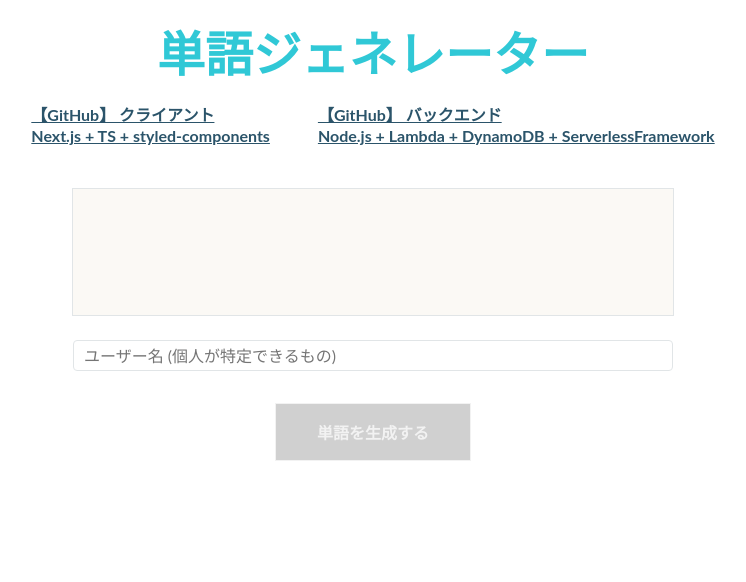
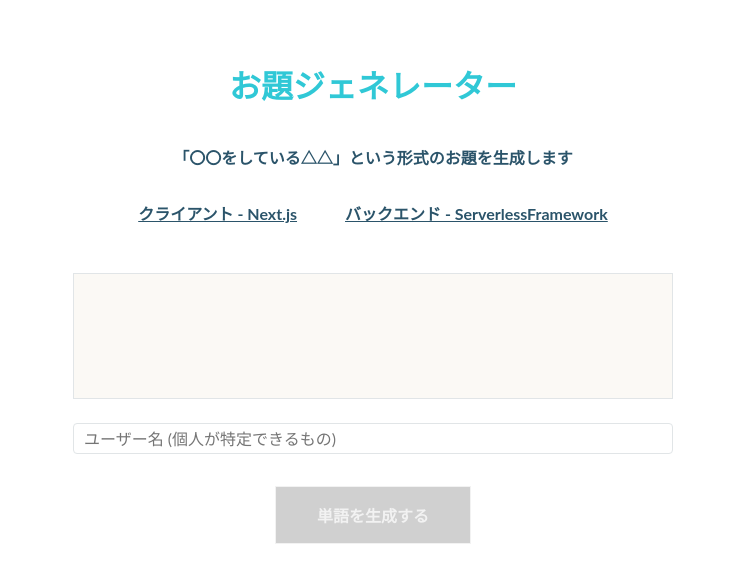
Before and after one commit to kubo-hide-kun/creative-meetup, a Next.js app: page / in a window 1280 px wide. Shown: the top 582 px of the page, without its empty margins (267-1013 px from the left). Built offline with nearby package versions, Linux system fonts and the light colour scheme.

Commit message:
feat: fetch用のhooksを作成 & スタイルの調整

```diff
--- a/components/BasicBtn.tsx
+++ b/components/BasicBtn.tsx
@@ -1,10 +1,10 @@
 import styled from "styled-components";
 
-export const BasicBtn = styled.button<{ canClick: boolean }>`
+export const BasicBtn = styled.button<{ disabled: boolean }>`
   padding: 16px 20px;
-  border: 1px solid ${(props) => (props.canClick ? "#30c8d6" : "#f2f2f2")};
-  background-color: ${(props) => (props.canClick ? "#30c8d6" : "#d0d0d0")};
-  color: ${(props) => (props.canClick ? "white" : "#f2f2f2")};
+  border: 1px solid ${({disabled}) => (!disabled ? "#30c8d6" : "#f2f2f2")};
+  background-color: ${({disabled}) => (!disabled ? "#30c8d6" : "#d0d0d0")};
+  color: ${({disabled}) => (!disabled ? "white" : "#f2f2f2")};
   font-weight: bold;
   font-size: 1rem;
   font-family: Lato, "Hiragino Maru Gothic Pro", "Meiryo UI", Meiryo,
--- a/components/Header.tsx
+++ b/components/Header.tsx
@@ -2,23 +2,33 @@ import styled from "styled-components";
 
 const HeaderDiv = styled.div`
   display: flex;
+  flex-direction: column;
   justify-content: space-around;
   align-items: center;
-  padding: 16px 48px;
 `;
 
 const TitleHead = styled.h1`
   font-family: "Meiryo UI", Meiryo, "MS PGothic", sans-serif;
   font-weight: bold;
   color: #30c8d6;
-  margin: 0;
-  font-size: 3rem;
+  padding: 32px 0 16px;
+  font-size: 2rem;
+`;
+
+const SubTitleHead = styled.div`
+  margin-bottom: 32px;
+  color: #2b546a;
+  font-weight: bold;
+  font-size: 1rem;
+  font-family: Lato, "Hiragino Maru Gothic Pro", "Meiryo UI", Meiryo,
+    "MS PGothic", sans-serif;
 `;
 
 export const Header: React.VFC = () => {
   return (
     <HeaderDiv>
-      <TitleHead>単語ジェネレーター</TitleHead>
+      <TitleHead>お題ジェネレーター</TitleHead>
+      <SubTitleHead>「〇〇をしている△△」という形式のお題を生成します</SubTitleHead>
     </HeaderDiv>
   );
 };
--- /dev/null
+++ b/hooks/useFetch.tsx
@@ -0,0 +1,29 @@
+import { useState } from "react";
+
+export const useFetch = (url: string) => {
+  const [result, setResult] = useState<any>(null);
+  const [isLoading, setIsLoading] = useState<boolean>(false);
+
+  const startFetch = (init?: RequestInit) => {
+    const f = async () => {
+      try {
+        console.log(url, init);
+        const response = await fetch(url, init);
+        const data = await response.json();
+        setResult(data);
+        setIsLoading(false);
+      } catch (error) {
+        setIsLoading(false);
+        console.error(error);
+      }
+    };
+    setIsLoading(true);
+    f();
+  };
+
+  return {
+    result,
+    isLoading,
+    startFetch,
+  };
+};
--- a/pages/_app.tsx
+++ b/pages/_app.tsx
@@ -6,19 +6,15 @@ import { Header } from "components/Header";
 
 const HeaderContainer = styled.div`
   display: flex;
-  position: fixed;
   flex-direction: column;
   justify-content: space-around;
   align-items: center;
-  top: 0;
-  left: 0;
-  right: 0;
-  height: 124px;
 `;
 
 const NavigationContainer = styled.div`
   display: flex;
   align-items: center;
+  margin-bottom: 48px;
 `;
 
 const NavigationItem = styled.a`
@@ -37,7 +33,6 @@ const NavigationItem = styled.a`
 
 const BodyContainer = styled.div`
   position: relative;
-  margin-top: 124px;
 `;
 
 const MyApp = ({ Component, pageProps }: AppProps) => {
@@ -54,17 +49,13 @@ const MyApp = ({ Component, pageProps }: AppProps) => {
             href="https://github.com/kubo-hide-kun/creative-meetup"
             target="_blank"
           >
-            【GitHub】 クライアント
-            <br />
-            Next.js + TS + styled-components
+            クライアント - Next.js
           </NavigationItem>
           <NavigationItem
             href="https://github.com/kubo-hide-kun/creative-meetup-serverless"
             target="_blank"
           >
-            【GitHub】 バックエンド
-            <br />
-            Node.js + Lambda + DynamoDB + ServerlessFramework
+            バックエンド - ServerlessFramework
           </NavigationItem>
         </NavigationContainer>
       </HeaderContainer>
--- a/pages/index.tsx
+++ b/pages/index.tsx
@@ -1,36 +1,38 @@
-import { useState, useEffect, ChangeEvent } from "react";
+import { useState, useEffect, useMemo, ChangeEvent } from "react";
 import styled from "styled-components";
-
-import { fetchWord } from "utils/fetchWord";
 
 import { BasicBtn } from "components/BasicBtn";
 import { BasicInput } from "components/BasicInput";
+import { useFetch } from "hooks/useFetch";
 
 const Container = styled.div`
   display: flex;
   flex-direction: column;
   align-items: center;
-  padding-top: 64px;
 `;
 
 const GenerateResultDiv = styled.div`
   display: flex;
   justify-content: center;
   align-items: center;
-  width: 600px;
+  width: 92%;
+  max-width: 600px;
   height: 126px;
   margin-bottom: 24px;
+  padding: 12px;
   border: 1px solid #e1e5e7;
+  box-sizing: border-box;
   background: #fbf9f5;
   color: #2b546a;
   font-weight: bold;
-  font-size: 4rem;
+  font-size: 2rem;
   font-family: Lato, "Hiragino Maru Gothic Pro", "Meiryo UI", Meiryo,
     "MS PGothic", sans-serif;
 `;
 
 const NameInput = styled(BasicInput)`
-  width: 600px;
+  width: 92%;
+  max-width: 600px;
   margin-bottom: 32px;
 `;
 
@@ -39,44 +41,49 @@ const GenerateBtn = styled(BasicBtn)`
 `;
 
 const HOME: React.VFC = () => {
-  const [name, setName] = useState("");
-  const [word, setWord] = useState("");
+  const [username, setUserName] = useState("");
+  const { result, isLoading, startFetch } = useFetch(
+    "https://o66nqaepga.execute-api.ap-northeast-1.amazonaws.com/dev/getWord"
+  );
+  const word = useMemo(() => result?.word || "", [result]);
+  const disabled = useMemo(() => !username || isLoading, [username, isLoading]);
 
   useEffect(() => {
     const beforeName = localStorage.getItem("oekaki-user");
     if (!!beforeName) {
-      setName(beforeName);
+      setUserName(beforeName);
     }
   }, []);
 
   const handleClickGenerateBtn = (event: ChangeEvent<HTMLInputElement>) => {
-    setName(event.currentTarget.value);
+    setUserName(event.currentTarget.value);
   };
 
   const handleGenerateBtnClick = () => {
-    if (!name) {
+    if (disabled) {
       return;
     }
-    const f = async () => {
-      const fetchedWord = await fetchWord(name);
-      setWord(fetchedWord);
-    };
-    f();
-    localStorage.setItem("oekaki-user", name);
+    localStorage.setItem("oekaki-user", username);
+    startFetch({
+      method: "POST",
+      body: JSON.stringify({ username }),
+    });
   };
 
   return (
     <Container>
-      <GenerateResultDiv>{word}</GenerateResultDiv>
+      <GenerateResultDiv>
+        {isLoading && "ロード中 ..."}
+        {word}
+      </GenerateResultDiv>
       <NameInput
-        value={name}
+        value={username}
         placeholder="ユーザー名 (個人が特定できるもの)"
         onChange={handleClickGenerateBtn}
       />
-      <GenerateBtn onClick={handleGenerateBtnClick} canClick={!!name}>
+      <GenerateBtn onClick={handleGenerateBtnClick} disabled={disabled}>
         単語を生成する
       </GenerateBtn>
-
     </Container>
   );
 };
--- a/utils/fetchWord.ts
+++ /dev/null
@@ -1,12 +0,0 @@
-export const fetchWord = async (username: string) => {
-  const { word } = await fetch(
-    "https://o66nqaepga.execute-api.ap-northeast-1.amazonaws.com/dev/getWord",
-    {
-      method: "POST",
-      body: JSON.stringify({ username }),
-    }
-  )
-    .then((res) => res.json())
-    .catch((error) => console.error(error));
-  return word;
-};
```
Also changed, not shown: 2 other files (tests, documents, lock files or other folders).
